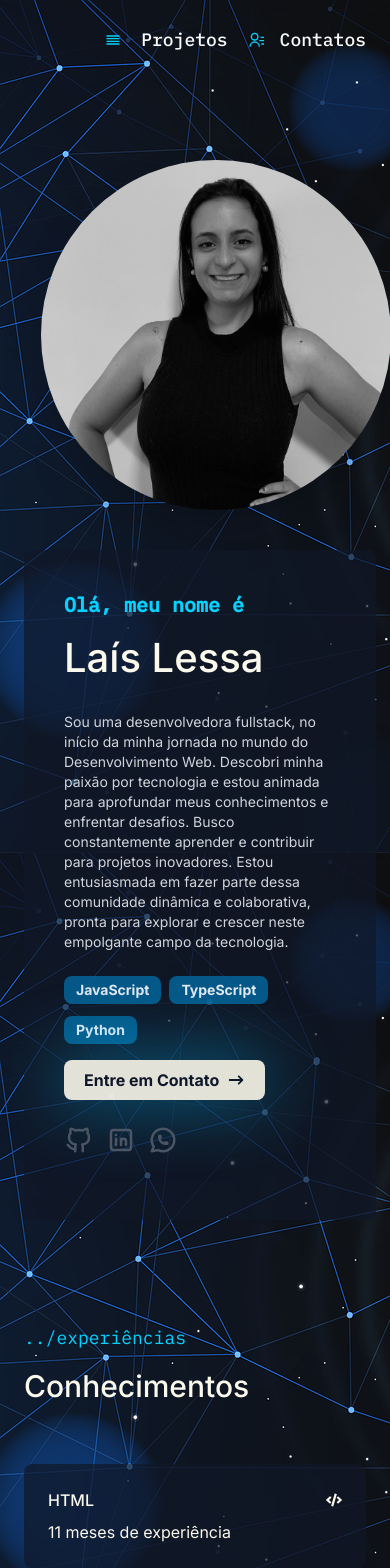
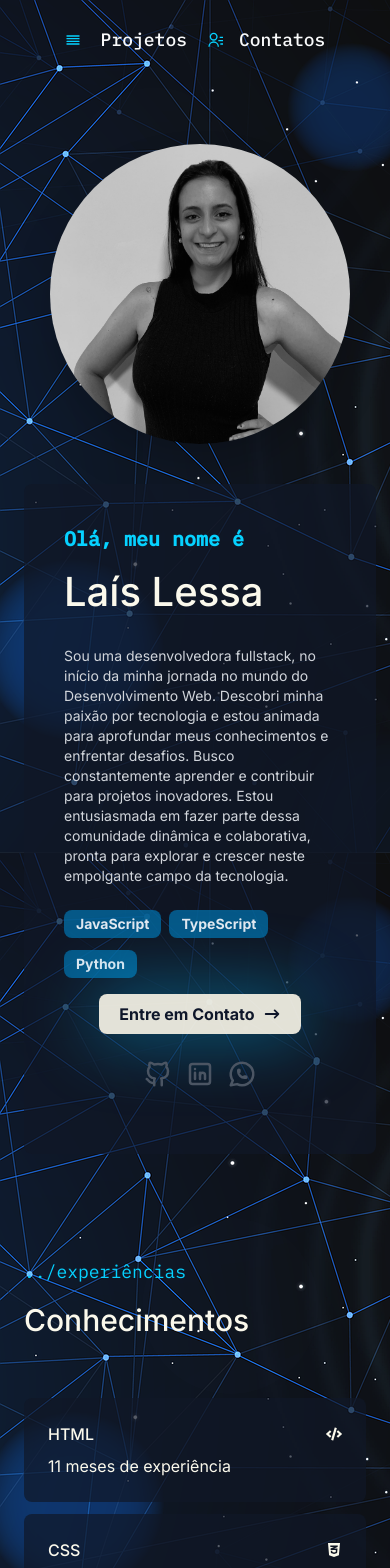
Before and after one commit to Lais-Lessa/Portfolio, a Next.js app: page / in a window 390 px wide. Shown: the top 1568 px of the page. Built offline with nearby package versions, Linux system fonts and the light colour scheme; what tailwindcss-gradients would draw is missing.

Commit message:
fix:Atualizando espaçamentos

```diff
--- a/src/app/components/header/index.tsx
+++ b/src/app/components/header/index.tsx
@@ -23,7 +23,7 @@ export const Header = () => {
         animate={{ top: 0 }}
         transition={{ duration: 0.5 }}
 >
-            <div className="container flex items-center justify-end">
+            <div className="container flex items-center justify-center lg:justify-end">
 
                 <FiAlignJustify className="text-sky-700 brightness-200" />
                 <nav onClick={ () => handleScrollSection('projects')} className="flex items-center m-5 sm:gap-10">
--- a/src/app/pages/hero-section/index.tsx
+++ b/src/app/pages/hero-section/index.tsx
@@ -56,7 +56,7 @@ export const HeroSection = () => {
                         transition={{ duration: 0.5, delay: 0.1 }}
                     />
 
-                    <div className="mt-4 lg:mt-6 flex sm:items-center sm:gap-5 flex-col sm:flex-row">
+                    <div className="mt-4 lg:mt-6 flex items-center sm:items-center sm:gap-5 flex-col sm:flex-row">
                         <Button className="w-max shadow-button" onClick={handleContact}>
                             Entre em Contato
                             <HiArrowNarrowRight size={18} />
@@ -82,9 +82,9 @@ export const HeroSection = () => {
                     whileInView={{ opacity: 1, y: 0, scale: 1 }}
                     exit={{ opacity: 0, y: 200, scale: 0.5 }}
                     transition={{ duration: 0.5 }}
-                    className="origin-center grid place-items-center w-full h-full m-4 lg:max-w-[700px]"
+                    className=" container origin-center grid place-items-center m-4 lg:w-full lg:h-full lg:place-items-center"
                 >
-                    <Image className="rounded-full w-[350px] h-[350px] lg:w[600px] mb-6 lg:mb-0 shadow-2xl object-cover m-4"
+                    <Image className="rounded-full w-[300px] h-[300px] mb-6 lg:mb-0 shadow-2xl object-cover lg:w-[400px] lg:h-[400px]"
                         width={428}
                         height={404}
                         src={"/images/lais.JPG"}
--- a/src/app/pages/hero-section/techs/projects/project-card/index.tsx
+++ b/src/app/pages/hero-section/techs/projects/project-card/index.tsx
@@ -19,7 +19,7 @@ export const ProjectCard = () => {
     return (
         <>
             <motion.div
-                className="flex gap-6 lg:gap-12 flex-col lg:flex-row"
+                className="flex gap-6 lg:gap-12 flex-col lg:flex-row mb-10"
                 initial={{ opacity: 0, y: 100 }}
                 whileInView={{ opacity: 1, y: 0 }}
                 exit={{ opacity: 0, y: 100 }}
```
